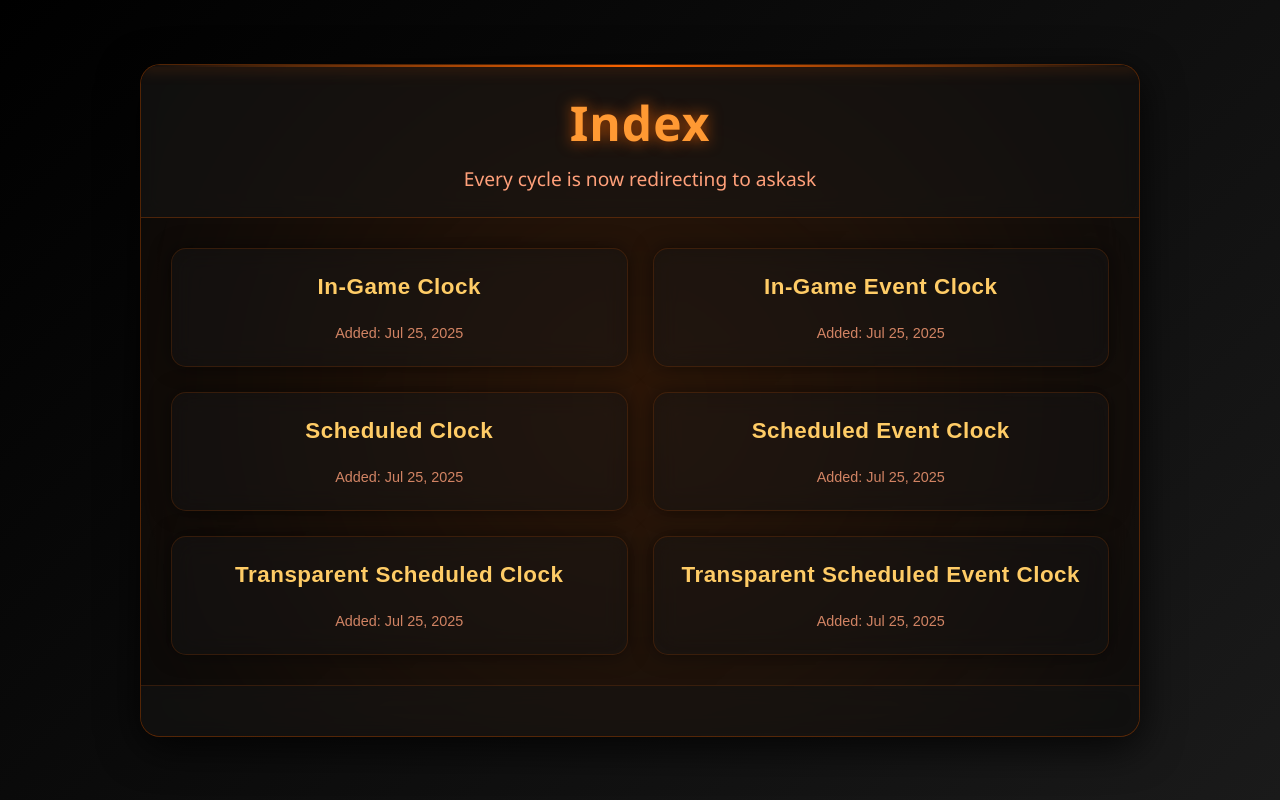
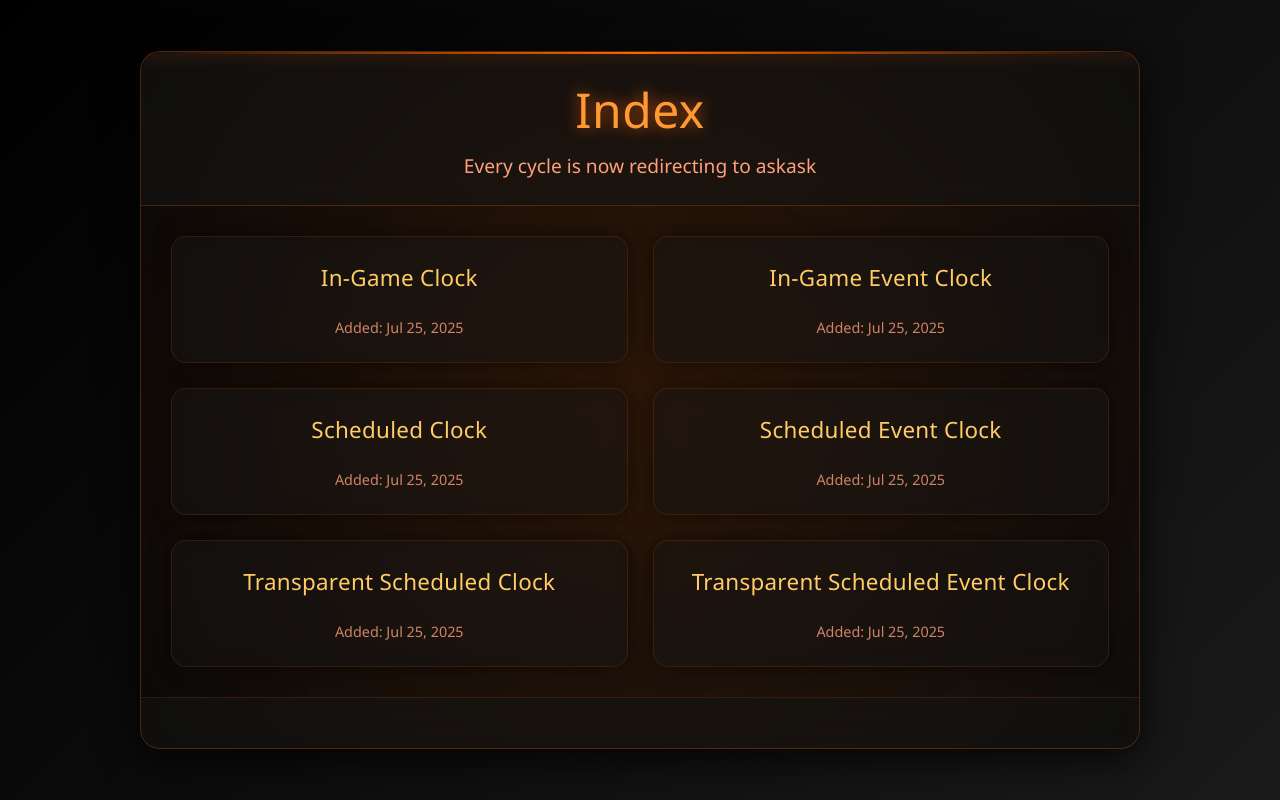
Before and after one commit to alobxplayer/cge-webwidget, a plain HTML site: page index.html in a window 1280 px wide. Drawn offline with Linux system fonts and the light colour scheme.

Commit message:
Update index.html

```diff
--- a/index.html
+++ b/index.html
@@ -14,7 +14,8 @@
 
     body {
         background: transparent;
-            font-family: 'Segoe UI', 'Roboto', sans-serif;
+        font-family: 'Segoe UI', -apple-system, BlinkMacSystemFont, sans-serif;
+        font-weight: 400;
         color: #ffffff;
         display: flex;
         justify-content: center;
@@ -23,13 +24,15 @@
         overflow: hidden;
         background: linear-gradient(135deg, #000000, #1a1a1a);
         padding: 20px;
+        -webkit-font-smoothing: antialiased;
+        text-rendering: optimizeLegibility;
     }
 
     .container {
         width: 100%;
         max-width: 1000px;
-            background: rgba(10, 10, 10, 0.75); /* Increased transparency */
-            backdrop-filter: blur(20px); /* Increased blur */
+        background: rgba(10, 10, 10, 0.75);
+        backdrop-filter: blur(20px);
         border-radius: 20px;
         overflow: hidden;
         box-shadow: 0 10px 40px rgba(0, 0, 0, 0.8);
@@ -49,13 +52,13 @@
         background: radial-gradient(circle, rgba(255, 102, 0, 0.15) 0%, transparent 70%);
         z-index: -1;
         pointer-events: none;
-            filter: blur(30px); /* Added blur effect */
+        filter: blur(30px);
     }
 
     .header {
         padding: 25px 30px;
-            background: rgba(20, 20, 20, 0.6); /* Increased transparency */
-            backdrop-filter: blur(10px); /* Added blur */
+        background: rgba(20, 20, 20, 0.6);
+        backdrop-filter: blur(10px);
         border-bottom: 1px solid rgba(255, 102, 0, 0.25);
         text-align: center;
         position: relative;
@@ -77,10 +80,11 @@
     h1 {
         color: #ff9933;
         font-size: 3rem;
-            font-weight: 600;
+        font-weight: 500;
         margin-bottom: 10px;
         text-shadow: 0 0 15px rgba(255, 102, 0, 0.7);
-            letter-spacing: 1px;
+        letter-spacing: 0.5px;
+        font-family: 'Segoe UI', -apple-system, BlinkMacSystemFont, sans-serif;
     }
 
     .subtitle {
@@ -88,6 +92,8 @@
         font-size: 1.2rem;
         max-width: 600px;
         margin: 0 auto;
+        font-weight: 400;
+        line-height: 1.5;
     }
 
     .main-content {
@@ -130,12 +136,13 @@
     }
 
     .button-title {
-            font-weight: 600;
+        font-weight: 500;
         margin-bottom: 10px;
         font-size: 1.4rem;
-            letter-spacing: 0.5px;
+        letter-spacing: 0.3px;
         color: #ffcc66;
         text-align: center;
+        font-family: 'Segoe UI', -apple-system, BlinkMacSystemFont, sans-serif;
     }
 
     .file-info {
@@ -143,7 +150,8 @@
         color: #ffa07a;
         margin-top: 15px;
         opacity: 0.8;
-            font-family: Arial, sans-serif;
+        font-family: 'Segoe UI', -apple-system, BlinkMacSystemFont, sans-serif;
+        font-weight: 400;
     }
 
     .footer {
@@ -155,6 +163,7 @@
         background: rgba(20, 20, 20, 0.6);
         backdrop-filter: blur(10px);
         border-top: 1px solid rgba(255, 102, 0, 0.15);
+        font-weight: 400;
     }
 
     .status-indicator {
```
Lines whose indentation alone changed are shown as unchanged.
